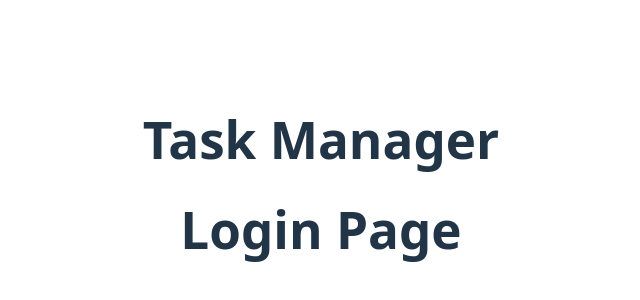
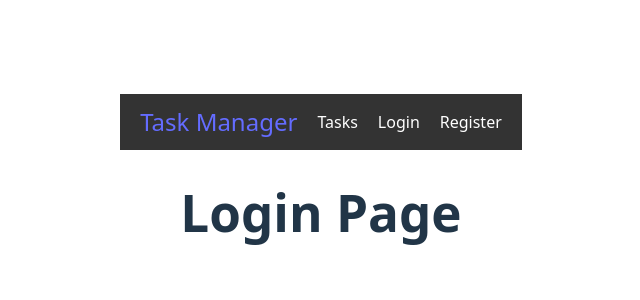
Before and after one commit to kriskata-andonov/taskadrama, a React (Vite) app: page /login in a window 1280 px wide. Shown: the part 216-516 px from the top of the page, without its empty margins (319-959 px from the left). Built offline with nearby package versions, Linux system fonts and the light colour scheme.

Commit message:
Implement Navbar component with basic navigation links and styling

```diff
--- a/src/App.jsx
+++ b/src/App.jsx
@@ -1,9 +1,13 @@
 import React from 'react'
 import { BrowserRouter as Router, Routes, Route, BrowserRouter } from 'react-router-dom'
+
 import LoginPage from './pages/LoginPage'
 import RegisterPage from './pages/RegisterPage'
 import TasksPage from './pages/TasksPage'
+
 import './App.css'
+
+import Navbar from './components/Navbar'
 
 function App() {
 
@@ -11,7 +15,8 @@ function App() {
     <>
       <BrowserRouter>
         <div className="App">
-          <h1>Task Manager</h1>
+          <Navbar />
+
           <Routes>
             <Route path="/" element={<TasksPage />} />
             <Route path="/login" element={<LoginPage />} />
--- /dev/null
+++ b/src/components/Navbar.css
@@ -0,0 +1,36 @@
+.navbar{
+    background-color: #333;
+    padding: 10px 20px;
+    color: white;
+    display: flex;
+    justify-content: space-between;
+    align-items: center;
+}
+.navbar-brand{
+    color: white;
+    text-decoration: none;
+    font-size: 1.5rem;
+    font-weight: bold;
+}
+
+.navbar-nav{
+    list-style: none;
+    padding: 0;
+    margin: 0;
+    display: flex;
+}
+
+.nav-item{
+    margin-left:20px;
+}
+
+.nav-link{
+    color: white;
+    text-decoration: none;
+    padding: 5px 0;
+    transition: color 0.3s ease;
+}
+
+.nav-link:hover{
+    color: #ddd;
+}
--- /dev/null
+++ b/src/components/Navbar.jsx
@@ -0,0 +1,27 @@
+import React from "react";
+import { Link } from "react-router-dom";
+import "./Navbar.css";
+
+function Navbar() {
+    return (
+        <nav className="navbar">
+            <div className="navbar-brand">
+                <Link to="/">Task Manager</Link>
+            </div>
+
+            <ul className="navbar-nav">
+                <li className="nav-item">
+                    <Link to="/tasks" className="nav-link">Tasks</Link>
+                </li>
+                <li className="nav-item">
+                    <Link to="/login" className="nav-link">Login</Link>
+                </li>
+                <li className="nav-item">
+                    <Link to="/register" className="nav-link">Register</Link>
+                </li>
+            </ul>
+        </nav>
+    )
+}
+
+export default Navbar
```
